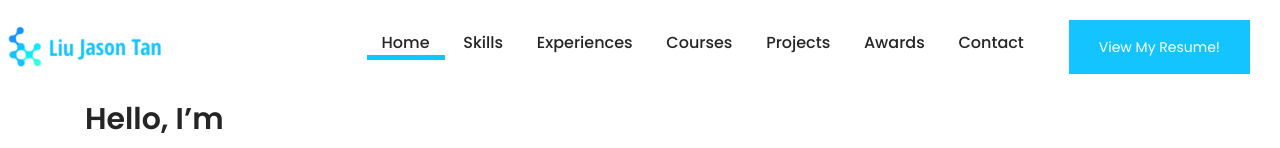
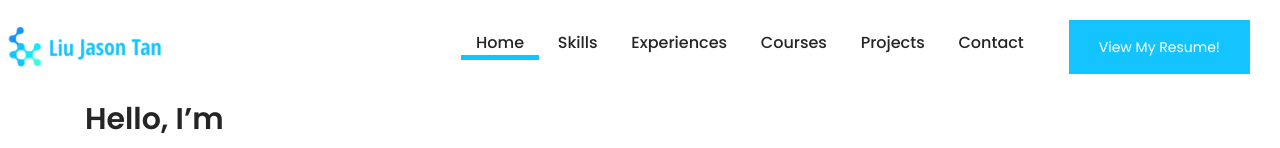
Before and after one commit to kumil-ali/kumil-ali.github.io, a plain HTML site: page index.html in a window 1280 px wide. Shown: the top 148 px of the page. Drawn offline with nearby package versions, Linux system fonts and the light colour scheme.

Commit message:
Update index.html

```diff
--- a/index.html
+++ b/index.html
@@ -51,7 +51,6 @@
                            <li><a href="#Experiences">Experiences</a></li>
                            <li><a href="#Courses">Courses</a></li>
                            <li><a href="#Projects">Projects</a></li>
-                           <li><a href="#Awards">Awards</a></li>
                            <li><a href="#Contact">Contact</a></li>
                         </ul>
                         <!-- Resume Button -->
```
